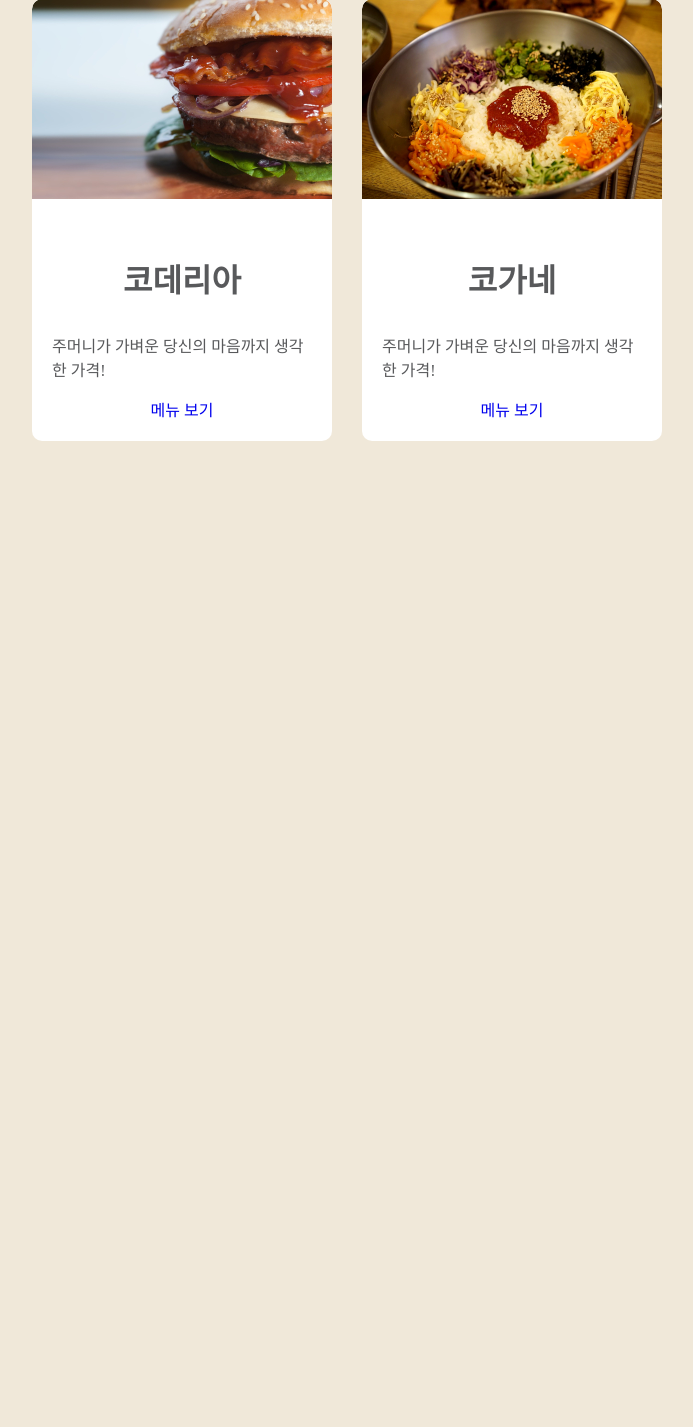
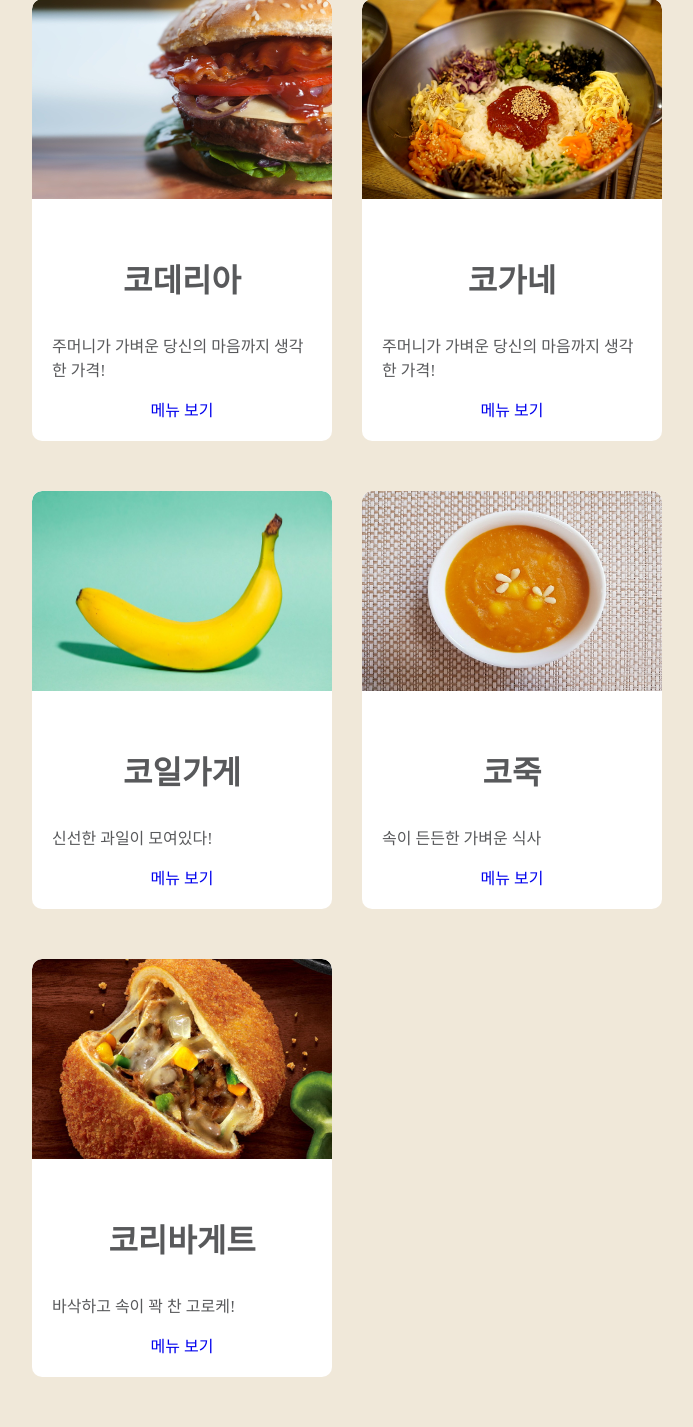
Before and after one commit to lmj00/costaurant, a Django app: page /foods/index/ in a window 1280 px wide. Shown: the part 799-2226 px from the top of the page, without its empty margins (293-986 px from the left). Before the commit the page ends 1240 px from the top, so only its background shows below. Run offline with Django 3.2, Linux system fonts and the light colour scheme; some web fonts are replaced.

Commit message:
Feat: foods kind increase

```diff
--- a/foods/templates/foods/index.html
+++ b/foods/templates/foods/index.html
@@ -51,6 +51,34 @@
       </div>
     </div>
 
+    <div class="food">
+      <img src={% static 'foods/images/banana.jpg' %} width="300px" height="200px"/>
+      <div class="info">
+        <h3>코일가게</h3>
+        <P>신선한 과일이 모여있다!</p>
+        <a href="#">메뉴 보기</a>
+      </div>
+    </div>
+
+    <div class="food">
+      <img src={% static 'foods/images/pumpkin_soup.jpg' %} width="300px" height="200px"/>
+      <div class="info">
+        <h3>코죽</h3>
+        <P>속이 든든한 가벼운 식사</p>
+        <a href="#">메뉴 보기</a>
+      </div>
+    </div>
+
+    <div class="food">
+      <img src={% static 'foods/images/croquette.jpg' %} width="300px" height="200px"/>
+      <div class="info">
+        <h3>코리바게트</h3>
+        <P>바삭하고 속이 꽉 찬 고로케!</p>
+        <a href="#">메뉴 보기</a>
+      </div>
+    </div>
+
+
   </div>
 </body>
 </html>
```
